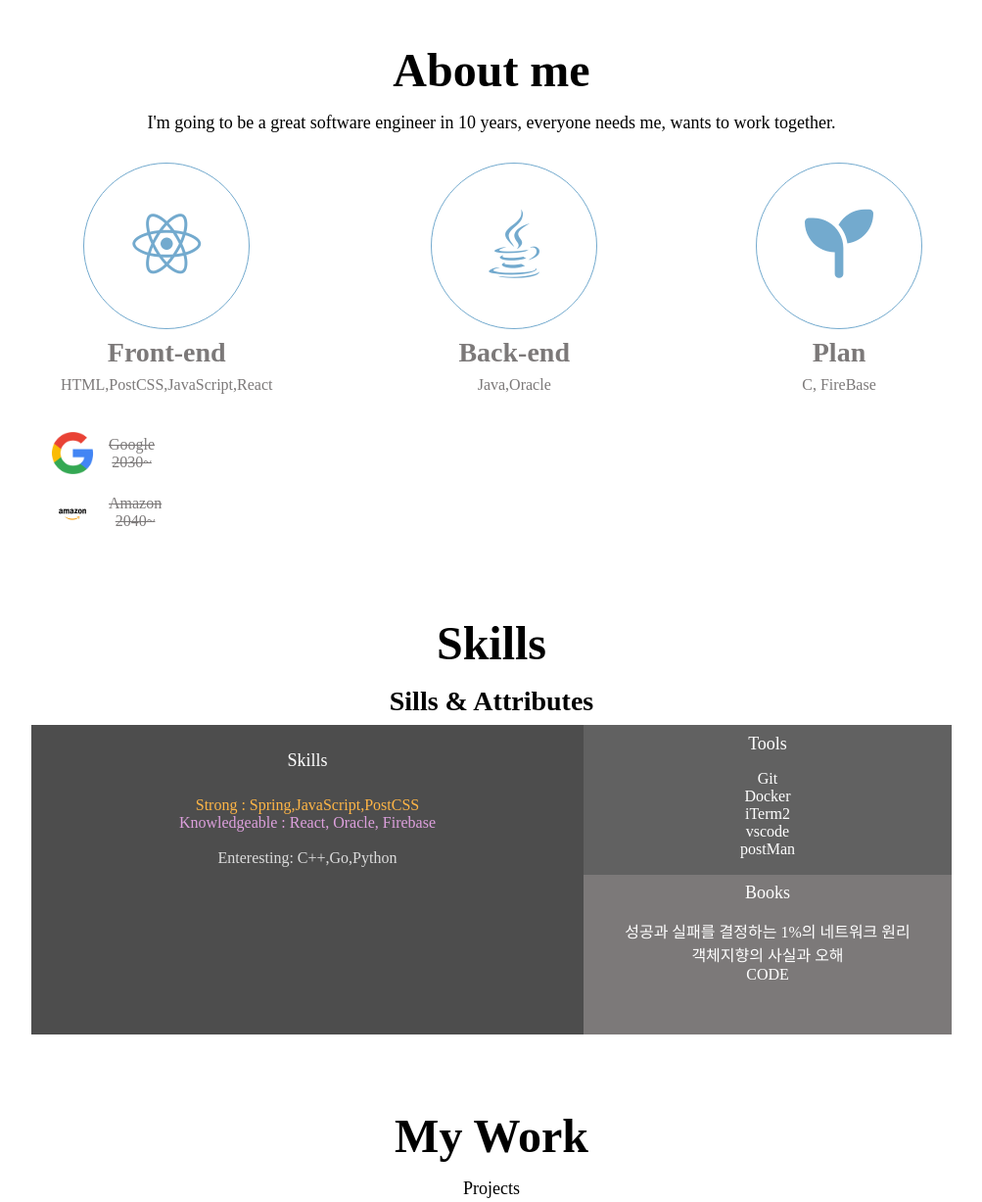
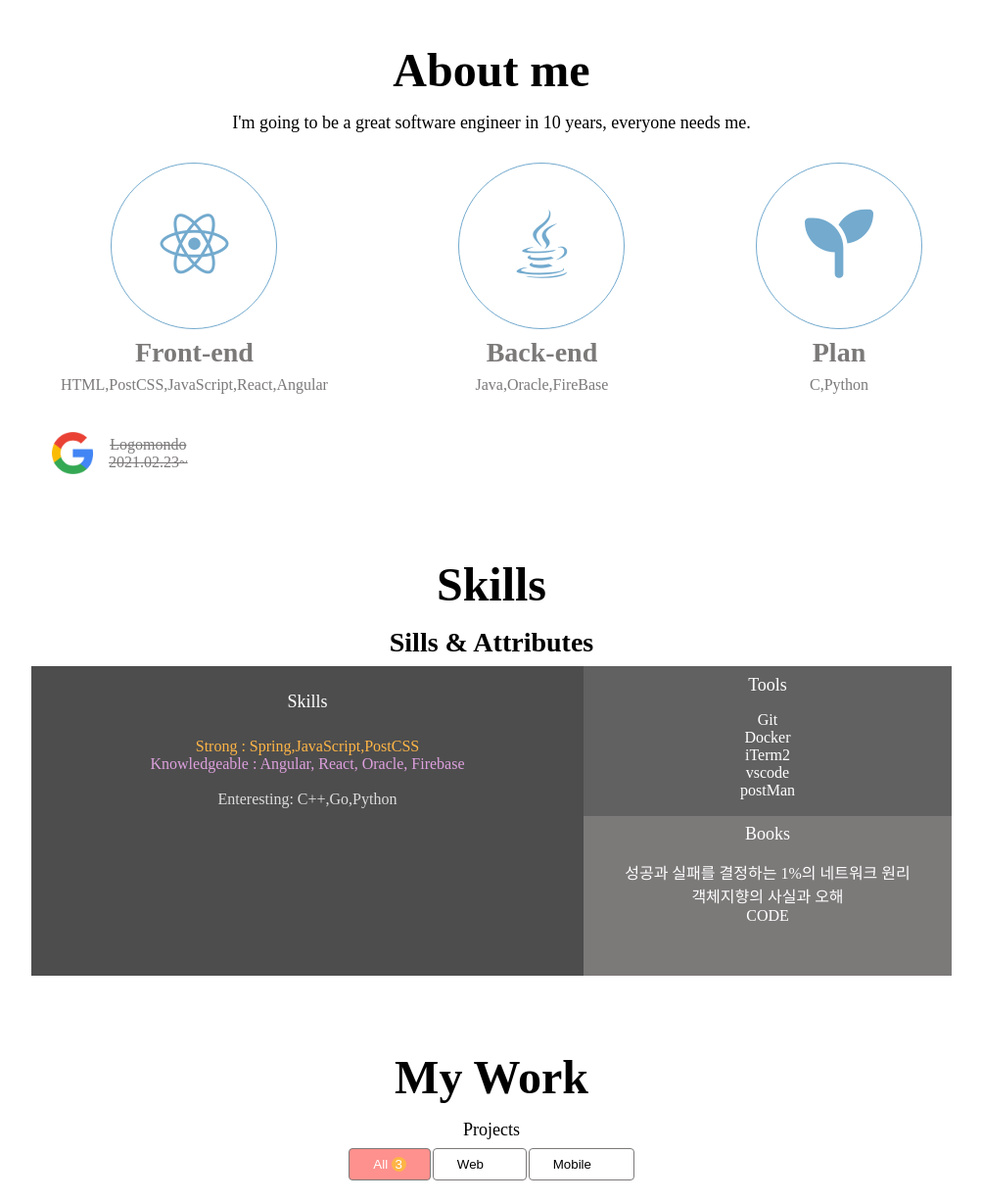
Before and after one commit to luckyhyom/portfolio, a plain HTML site: page index.html in a window 1280 px wide. Shown: the part 1115-2342 px from the top of the page at 98% size, without its empty margins (138-1141 px from the left). Drawn offline with Linux system fonts and the light colour scheme.

Commit message:
with Logomondo

```diff
--- a/index.html
+++ b/index.html
@@ -69,8 +69,7 @@
       <div class="contents-section">
         <h1>About me</h1>
         <p>
-          I'm going to be a great software engineer in 10 years, everyone needs me,
-          wants to work together.
+          I'm going to be a great software engineer in 10 years, everyone needs me.
         </p>
         <div class="about__major">
           <div class="major">
@@ -79,7 +78,7 @@
             </div>
             <h2 class="major__title">Front-end</h2>
             <div class="major__description">
-              HTML,PostCSS,JavaScript,React
+              HTML,PostCSS,JavaScript,React,Angular
             </div>
           </div>
           <div class="major">
@@ -88,7 +87,7 @@
             </div>
             <h2 class="major__title">Back-end</h2>
             <div class="major__description">
-              Java,Oracle<br />
+              Java,Oracle,FireBase<br />
             </div>
           </div>
           <div class="major">
@@ -97,7 +96,7 @@
             </div>
             <h2 class="major__title">Plan</h2>
             <div class="major__description">
-              C, FireBase<br />
+              C,Python<br />
             </div>
           </div>
         </div>
@@ -106,17 +105,17 @@
             <img src="./imgs/google.png" alt="samsung" class="job__logo" />
 
             <div>
-              <del class="job__name">Google</del><br>
-              <del class="job__period">2030~</del>
+              <del class="job__name">Logomondo</del><br>
+              <del class="job__period">2021.02.23~</del>
             </div>
           </div>
-          <div class="job">
+          <!-- <div class="job">
             <img src="./imgs/amazon.jpg" alt="samsung" class="job__logo" />
             <div>
               <del class="job__name">Amazon</del><br>
               <del class="job__period">2040~</del>
             </div>
-          </div>
+          </div> -->
         </div>
       </div>
     </section>
@@ -139,7 +138,7 @@
             <br>
 
             <span style="color:#feb546">Strong : Spring,JavaScript,PostCSS</span><br>
-            <span style="color:plum">Knowledgeable : React, Oracle, Firebase</span> <br><br>
+            <span style="color:plum">Knowledgeable : Angular, React, Oracle, Firebase</span> <br><br>
 
             <span style="color:gainsboro">Enteresting: C++,Go,Python</span>
           </div>
@@ -181,7 +180,7 @@
         <h3>Projects</h3>
         <div class="work__categories">
           <button class="category__btn selected" data-filter="*">
-            All <span class="category__count">2</span>
+            All <span class="category__count">3</span>
           </button>
           <button class="category__btn" data-filter="web">
             Web <span class="category__count">2</span>
@@ -361,7 +360,7 @@
     <section id="contact" class="section">
       <div class="contents-section">
         <h1 class="contact__title">Let's talk</h1>
-        <a href="mailto:gyals1479@gmail.com"><h2 class="contact__email">gyals1479@gmail.com</h2></a>
+        <a href="mailto:gyals0386@gmail.com"><h2 class="contact__email">gyals0386@gmail.com</h2></a>
         <div class="contact__links">
           <a href="https://github.com/luckyhyom"
             ><i class="fab fa-github"></i
```
